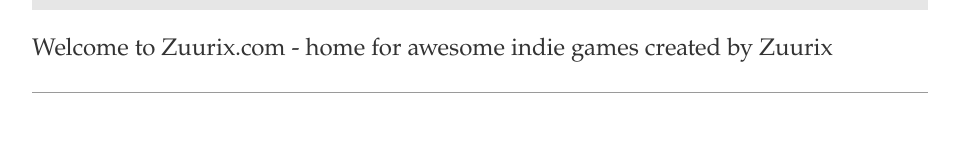
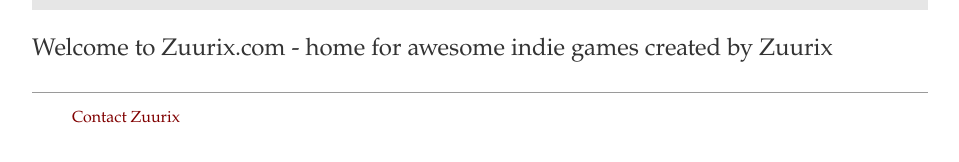
Before and after one commit to Phoebe3663/Zuurix.github.io, a Jekyll site: the page built from index.html, in a window 1280 px wide. Shown: the part 453-615 px from the top of the page, without its empty margins (160-1119 px from the left). Built offline with Jekyll 4.4.1, drawn with Linux system fonts in a browser that asks for light colours.

Commit message:
Update main.css

```diff
--- a/css/main.css
+++ b/css/main.css
@@ -31,7 +31,7 @@ nav li a:hover {
 footer ul li {
     font-family: "Palatino Linotype", "Book Antiqua", "Palatino", serif;
     display: inline;
-    margin-right: 20px;
+    margin-right: 0px;
 }
 
 a {
@@ -72,19 +72,6 @@ footer {
     margin-right: 0px;
 }
 
-footer li a {
-    display: block;
-    color: white;
-    text-align: center;
-    padding: 14px 16px;
-    text-decoration: none;
-}
-
-footer li a:hover {
-    background-color: #800000;
-    text-decoration: none;
-}
-
 ul.posts {
     font-family: "Palatino Linotype", "Book Antiqua", "Palatino", serif;
     margin: 20px auto 20px;
```
